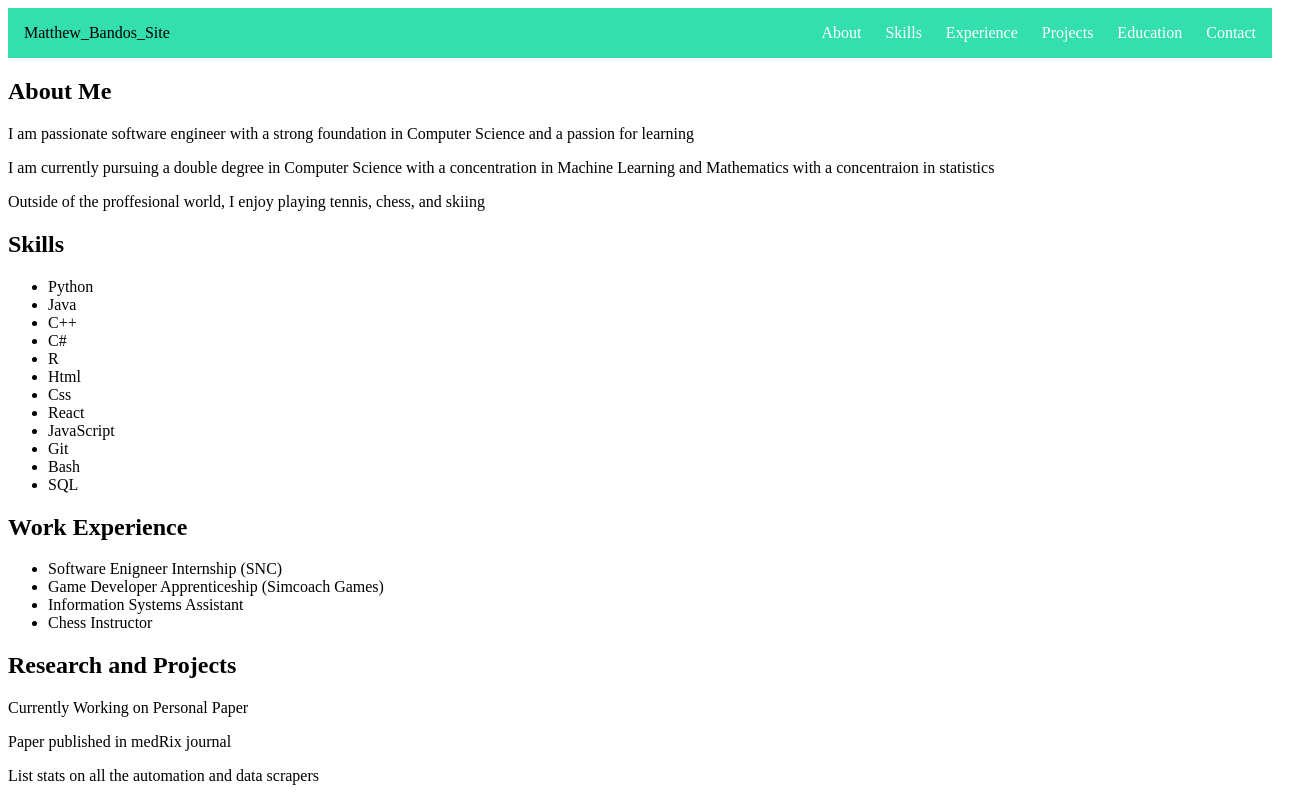
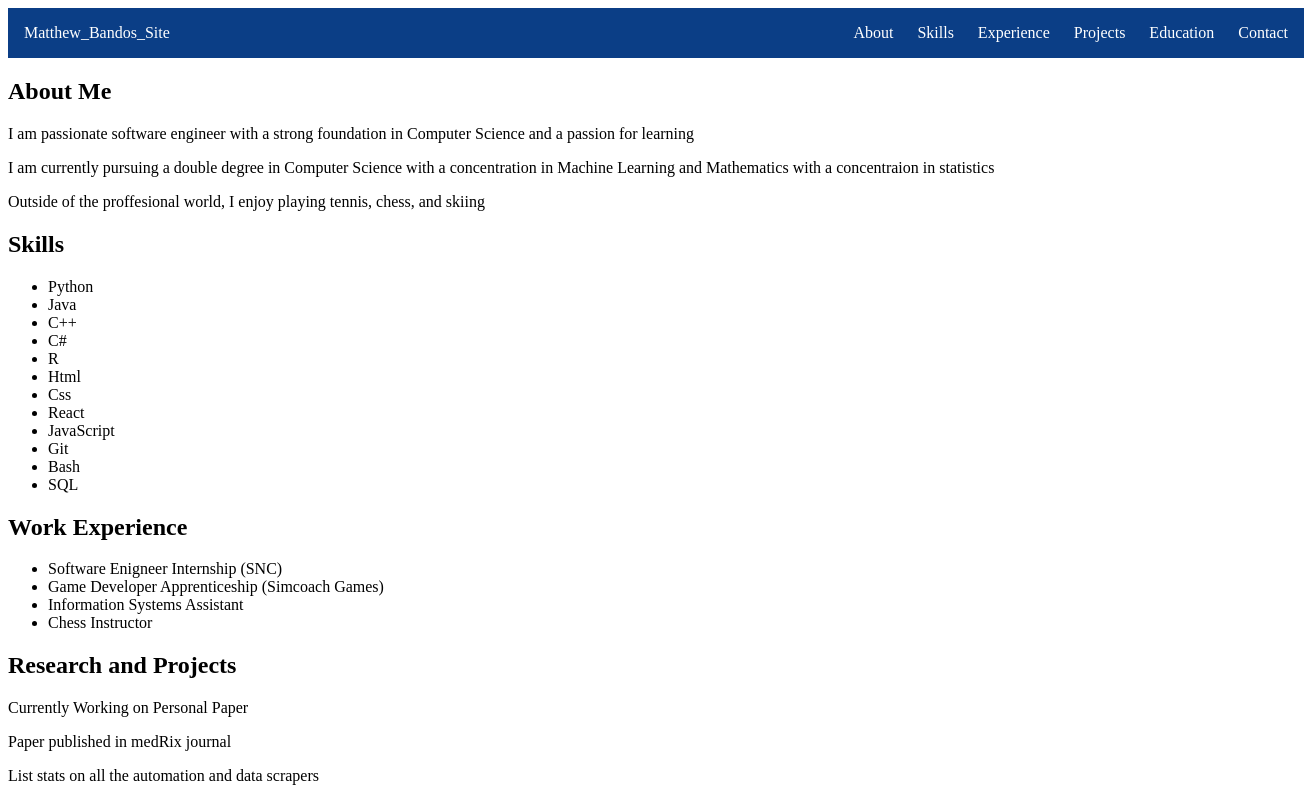
Before and after one commit to RoboticsMB/Personal_Website_2.0, a React (Create React App) app: page / in a window 1280 px wide. Shown: the top 800 px of the page, 1304 px wide, since content can reach past the window. Built offline with nearby package versions, Linux system fonts and the light colour scheme.

Commit message:
Fixed the hambuger menu issue, now succesfully opens and displays options in a vertical fashion with close option available

```diff
--- a/src/App.css
+++ b/src/App.css
@@ -1,3 +1,3 @@
-* {
+/** {
   box-sizing: border-box;
-}
+}*/
--- a/src/Components/Navbar.css
+++ b/src/Components/Navbar.css
@@ -3,7 +3,7 @@
     position: sticky;
     top: 0;
     width: 100%;
-    background-color: #33dfac;
+    background-color: #0b3e86;
     padding: 1rem;
     z-index: 1000;
 }
@@ -13,10 +13,11 @@
     display: flex;
     justify-content: space-between;
     align-items: center;
+    color: white;
 }
 
 /*For all ul elements inside navbar container div*/
-.navbar-container ul{
+.navbar-container > ul{
     display: flex;
     gap: 1.5rem;
     list-style: none;
@@ -36,13 +37,13 @@
     top: 0;
     right: 0;
     height: 100vh;
-    width: 100%;
-    background-color: #b29898;
+    width: 100vw;
+    background-color: #0b3e86;
     display: flex;
     flex-direction: column;
     align-items: center;
     justify-content: center;
-    z-index: 9999;
+    z-index: 9000;
 }
 
 /*For all ul elements inside mobile-menu div*/
@@ -72,11 +73,12 @@
     display: none;
     font-size: 2rem;
     cursor: pointer;
+    z-index: 9999;
 }
 
 /*Settings for when screen too small*/
 @media (max-width: 768px){
-    .navbar-container ul{
+    .navbar-container > ul{
         display: none;
     }
 
```
